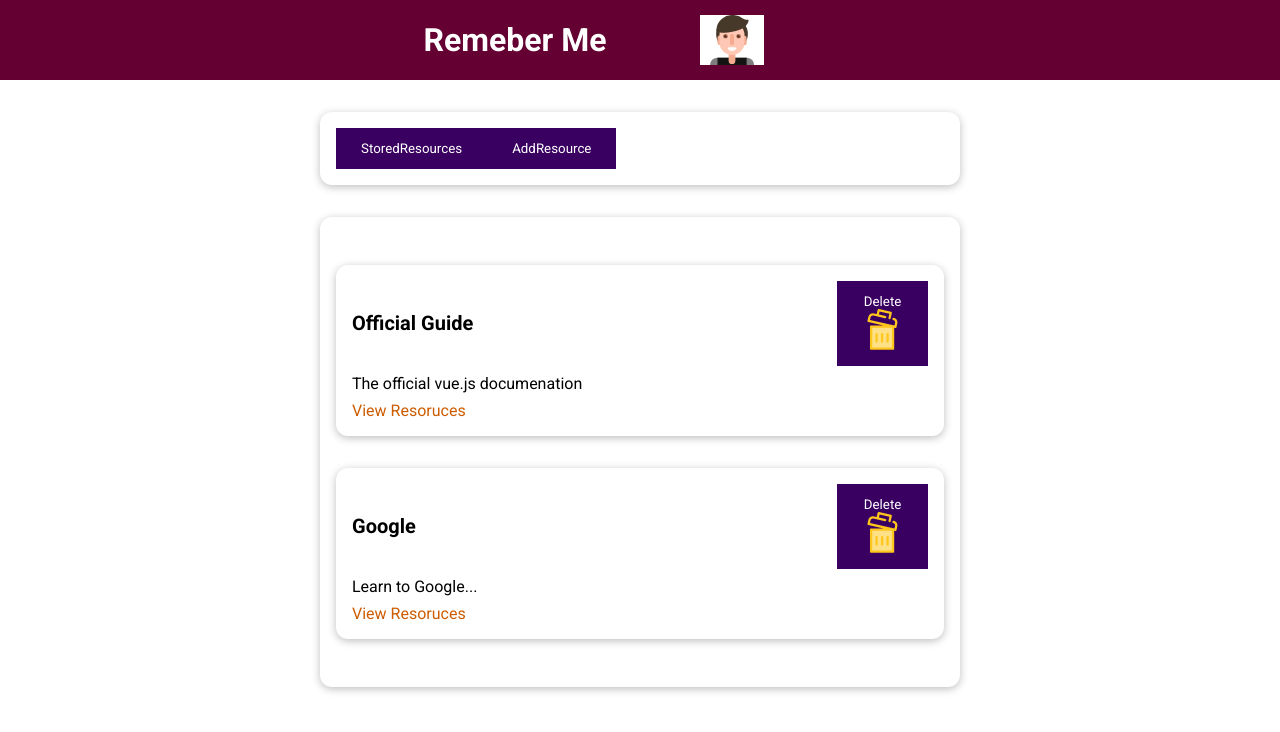
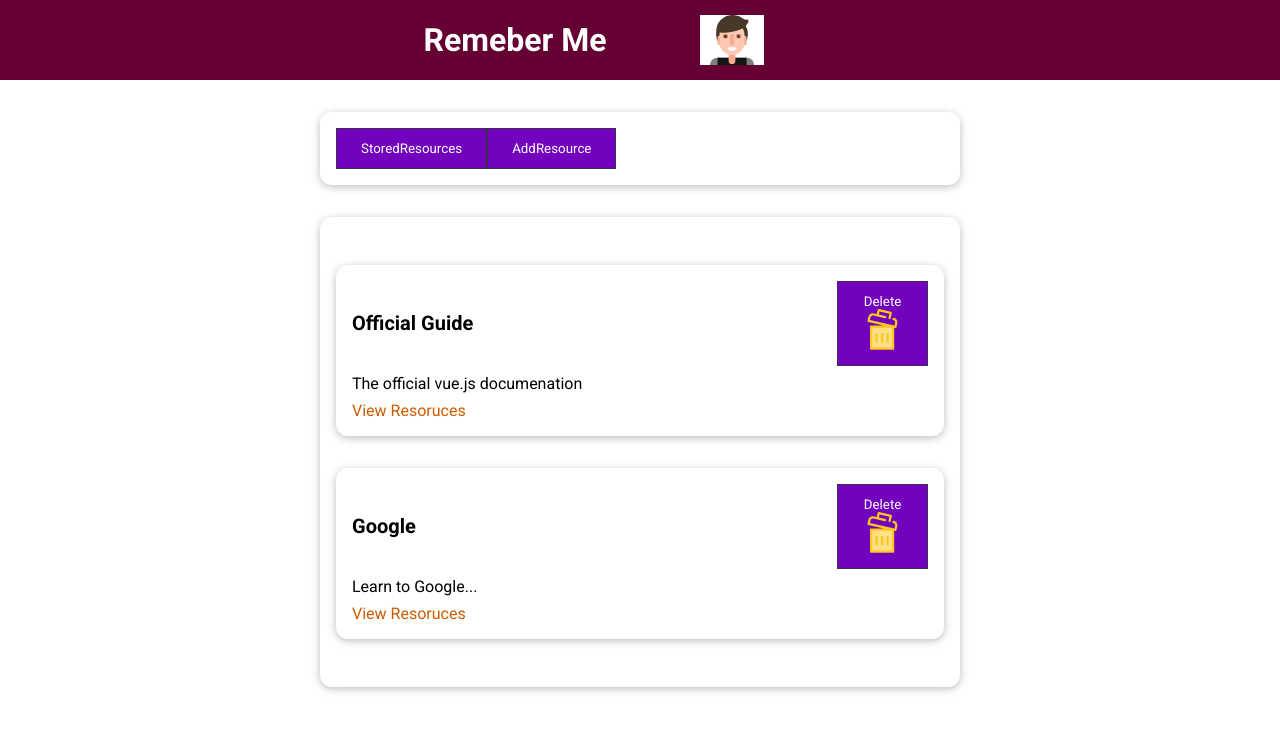
Before and after one commit to KickButtowski80/remeber-me, a Vue app: page / in a window 1280 px wide. Shown: the top 732 px of the page. Built offline with nearby package versions, Linux system fonts and the light colour scheme.

Commit message:
made tab buttons lighter

```diff
--- a/src/components/UI/BaseButton.vue
+++ b/src/components/UI/BaseButton.vue
@@ -15,15 +15,15 @@ export default {
 button {
   padding: 0.75rem 1.5rem;
   font-family: inherit;
-  background-color: #3a0061;
-  border: 1px solid #3a0061;
+  background-color: #7302be;
+  border: 1px solid #412b4f;
   color: white;
   cursor: pointer;
 }
 
 button:hover,
 button:active {
-  background-color: #7f49a3;
+  background-color: #9564b5;
   border-color: #270041;
 }
 
--- a/src/components/learning-resources/TheResources.vue
+++ b/src/components/learning-resources/TheResources.vue
@@ -1,7 +1,9 @@
 <template>
   <base-card>
     <base-button
-     v-for="tab in tabs" :key="tab" @click="currentTab = tab">
+     v-for="tab in tabs" :key="tab"
+     @click="currentTab = tab"
+       :class="['tab-button', { active: currentTab === tab }]">
       {{ tab }}
     </base-button>
   </base-card>
```
